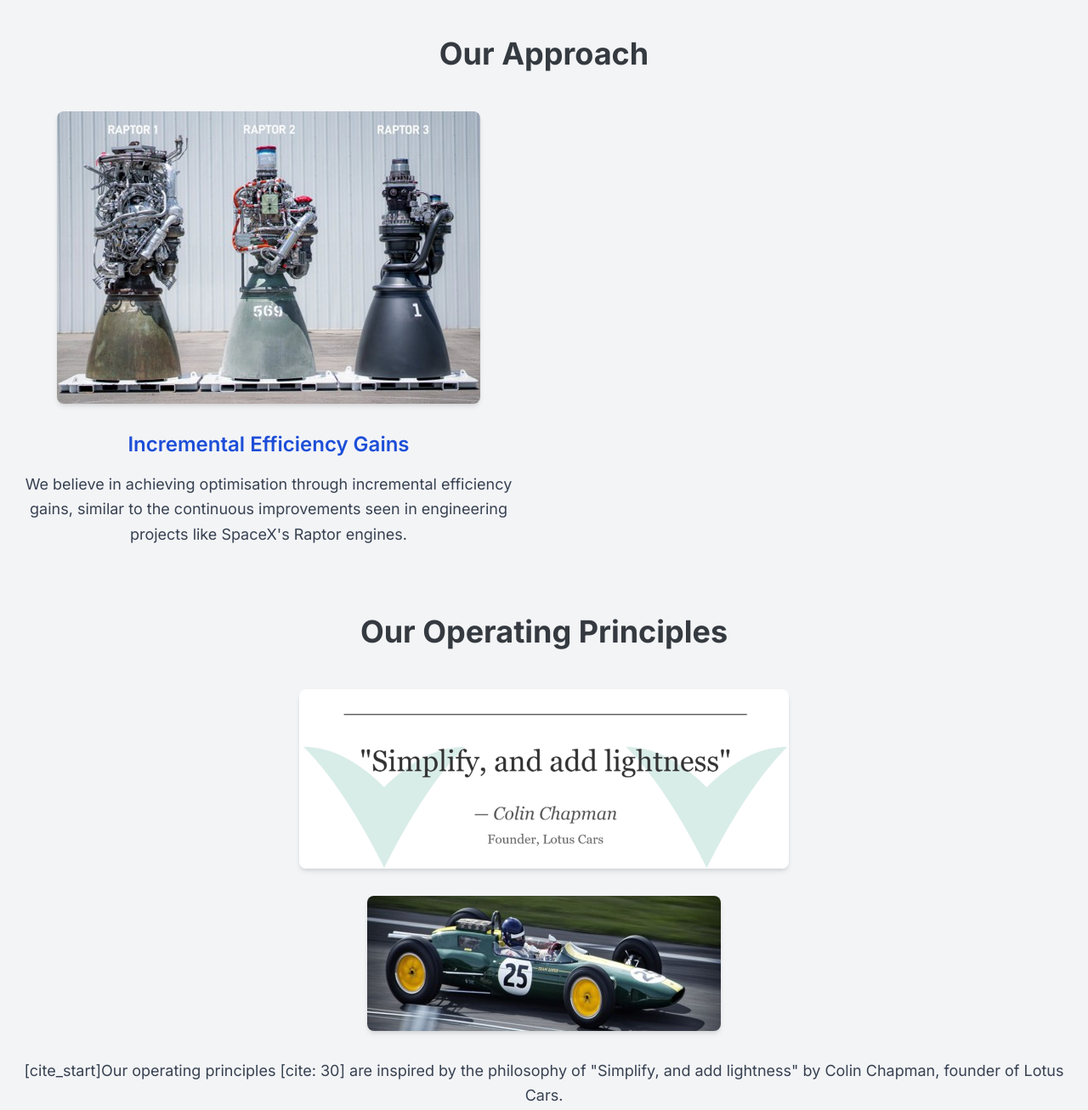
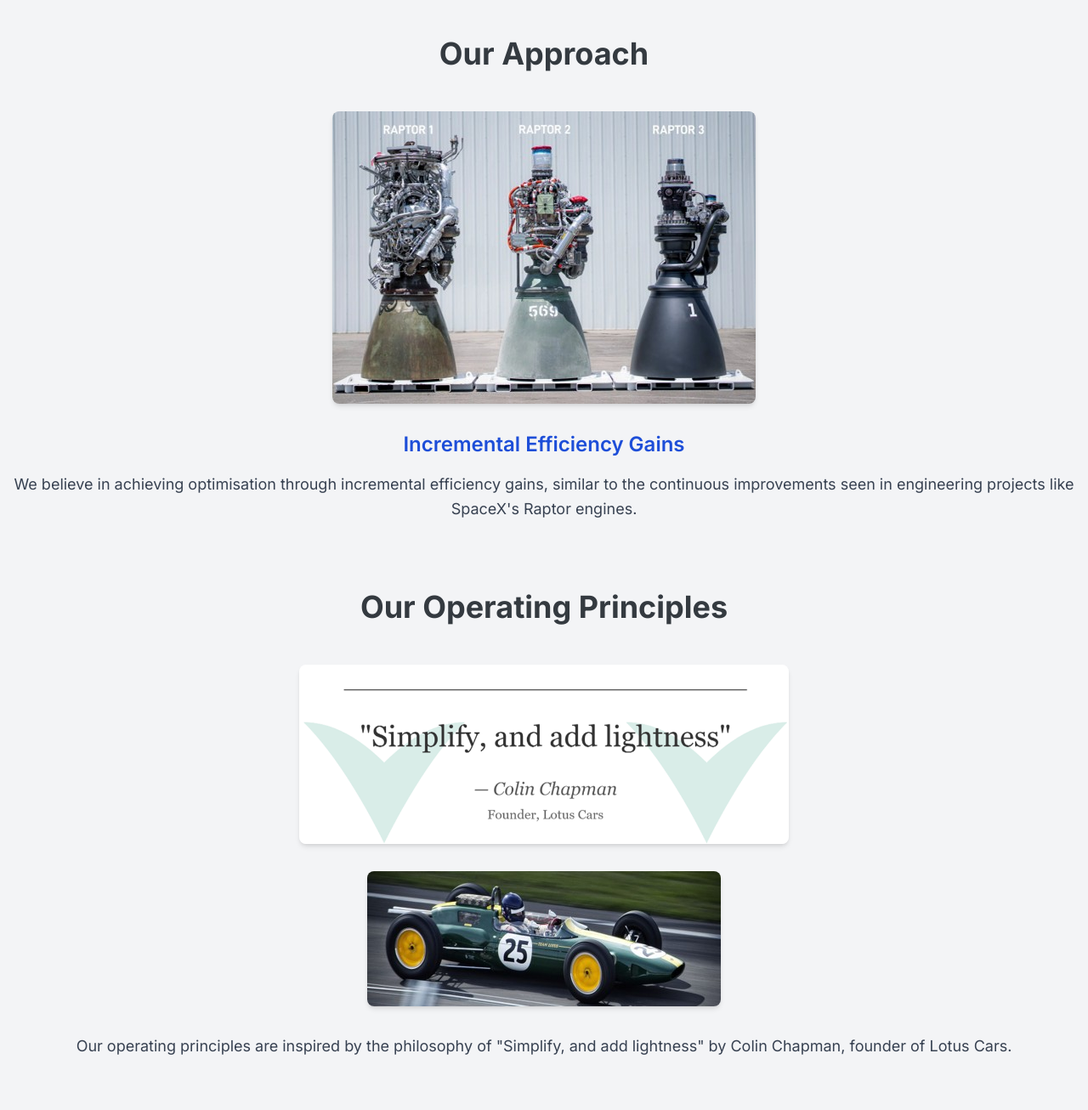
Before and after one commit to Yawvaar-dscl/site, a plain HTML site: page index.html in a window 1280 px wide. Shown: the part 1340-2646 px from the top of the page at 85% size. Drawn offline with nearby package versions, Linux system fonts and the light colour scheme.

Commit message:
Update index.html

```diff
--- a/index.html
+++ b/index.html
@@ -110,7 +110,7 @@
     <section class="py-16 md:py-24 bg-gray-100">
         <div class="container text-center">
             <h2 class="text-3xl md:text-4xl font-bold mb-12">Our Approach</h2>
-            <div class="grid grid-cols-1 md:grid-cols-2 gap-12 items-center">
+            <div class="flex flex-col items-center">
                 <div>
                     <img src="raptor_engines.jpg" alt="Raptor Engines" class="mx-auto mb-8 rounded-lg shadow-md">
                     <h3 class="text-2xl font-semibold mb-4 text-blue-700">Incremental Efficiency Gains</h3>
@@ -125,7 +125,7 @@
                     <img src="colin_chapman_quote.png" alt="Colin Chapman Quote" class="max-w-xl mx-auto mb-8 rounded-lg shadow-md">
                     <img src="team_lotus_car.jpg" alt="Team Lotus Car" class="max-w-3xl mx-auto rounded-lg shadow-md">
                     <p class="text-lg leading-relaxed text-gray-700 mt-8">
-                        [cite_start]Our operating principles [cite: 30] are inspired by the philosophy of "Simplify, and add lightness" by Colin Chapman, founder of Lotus Cars.
+                        Our operating principles are inspired by the philosophy of "Simplify, and add lightness" by Colin Chapman, founder of Lotus Cars.
                     </p>
                 </div>
             </div>
```
